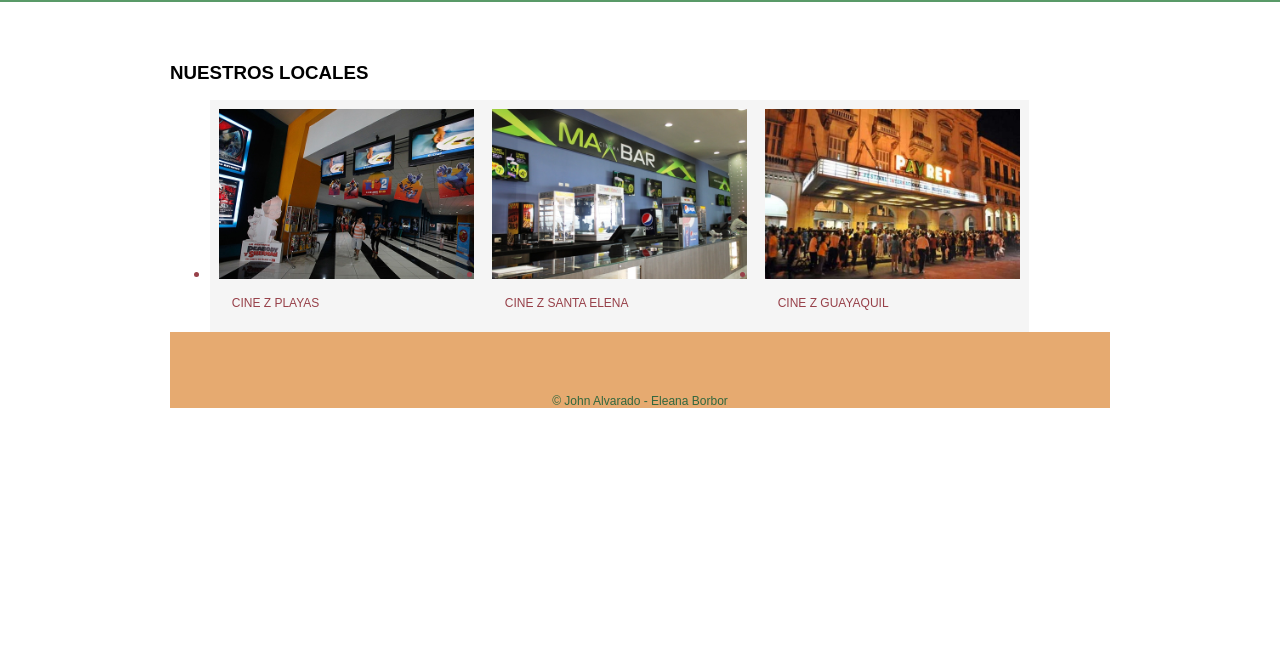
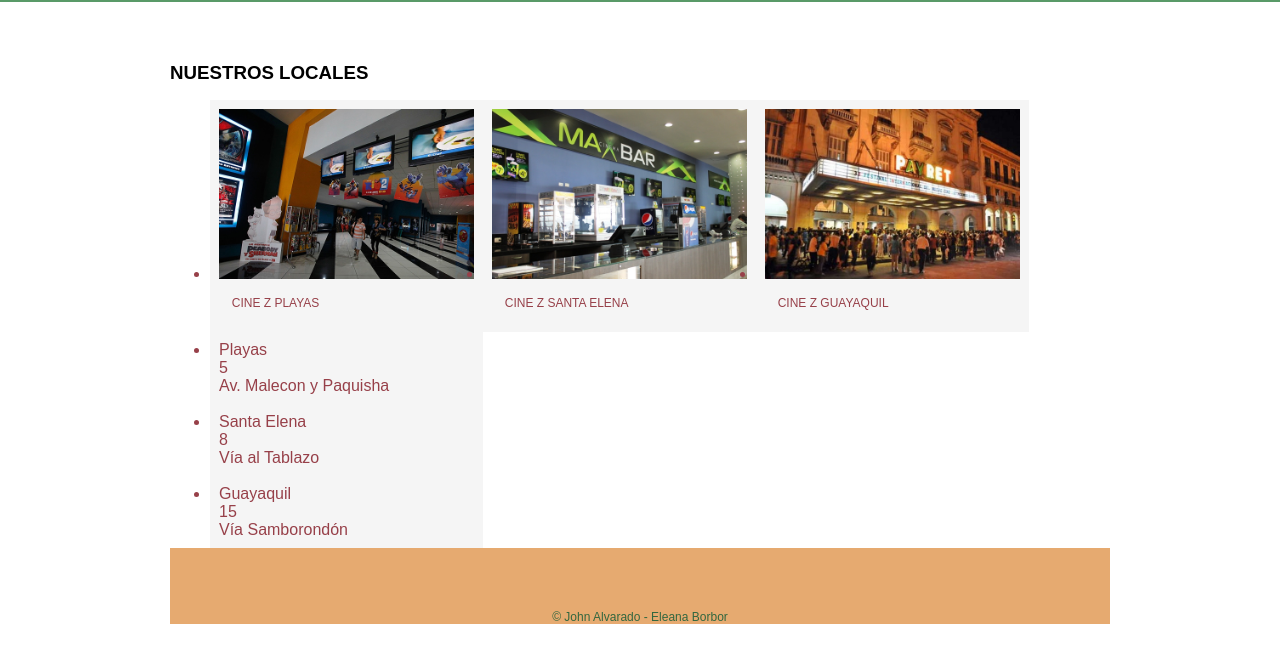
Before and after one commit to jalvarado2016/examen, a plain HTML site: page index.html in a window 1280 px wide. Shown: the part 106-768 px from the top of the page. Drawn offline with nearby package versions, Linux system fonts and the light colour scheme.

Commit message:
Se agrego la informacion de las direcciones

```diff
--- a/index.html
+++ b/index.html
@@ -46,12 +46,14 @@
 					</a>
 					</li>
 					<li>
+
 						<a href="img/cine3.jpg">
 						<img src="img/cine3.jpg" alt="CINE Z GUAYAQUIL">
 						<p>CINE Z GUAYAQUIL</p>
 					</a>
 					</li>
 				</ul>
+				<div id="info-locales"></div>
 				</div>
 			</section>
 			<footer>
```
